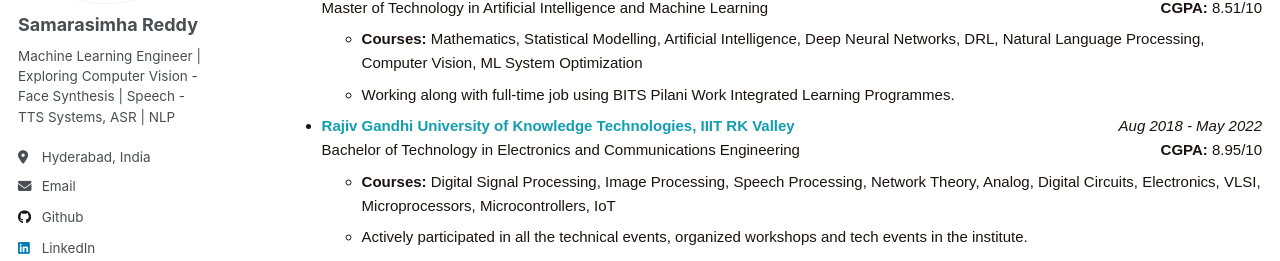
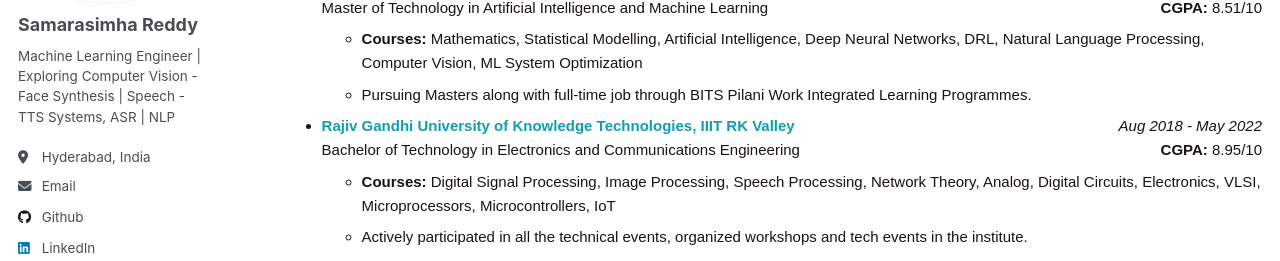
Before and after one commit to samarasimhapeyala/samarasimhapeyala.github.io, a Jekyll site: the page built from _pages/cv.md, in a window 1280 px wide and 900 px high. Shown: the part 236-497 px from the top of the window. Built offline with Jekyll 4.4.1, drawn with Linux system fonts in a browser that asks for light colours.

Commit message:
Update cv.md

```diff
--- a/_pages/cv.md
+++ b/_pages/cv.md
@@ -87,7 +87,7 @@
         <br>
         <ul>
             <li><strong>Courses:</strong> Mathematics, Statistical Modelling, Artificial Intelligence, Deep Neural Networks, DRL, Natural Language Processing, Computer Vision, ML System Optimization</li>
-            <li>Working along with full-time job using BITS Pilani Work Integrated Learning Programmes.</li>
+            <li>Pursuing Masters along with full-time job through BITS Pilani Work Integrated Learning Programmes.</li>
         </ul>
     </li>
 
```
